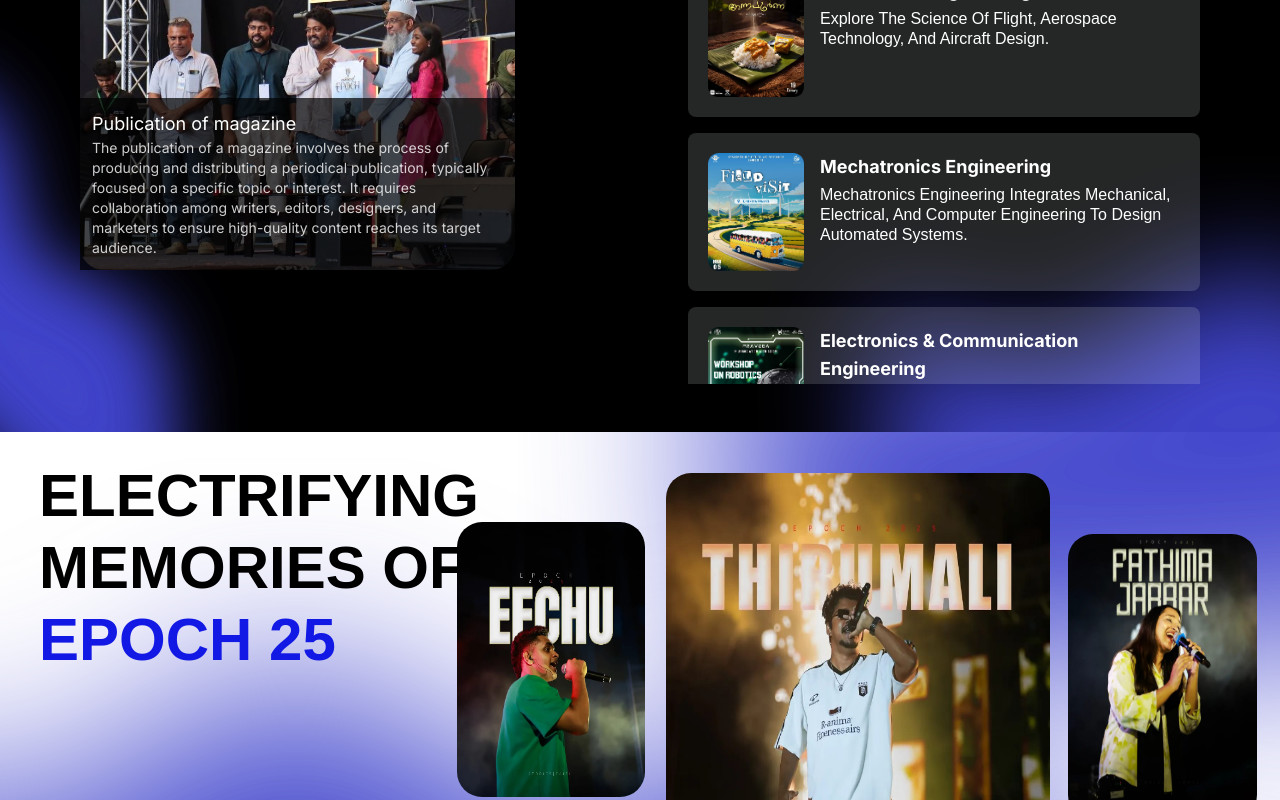
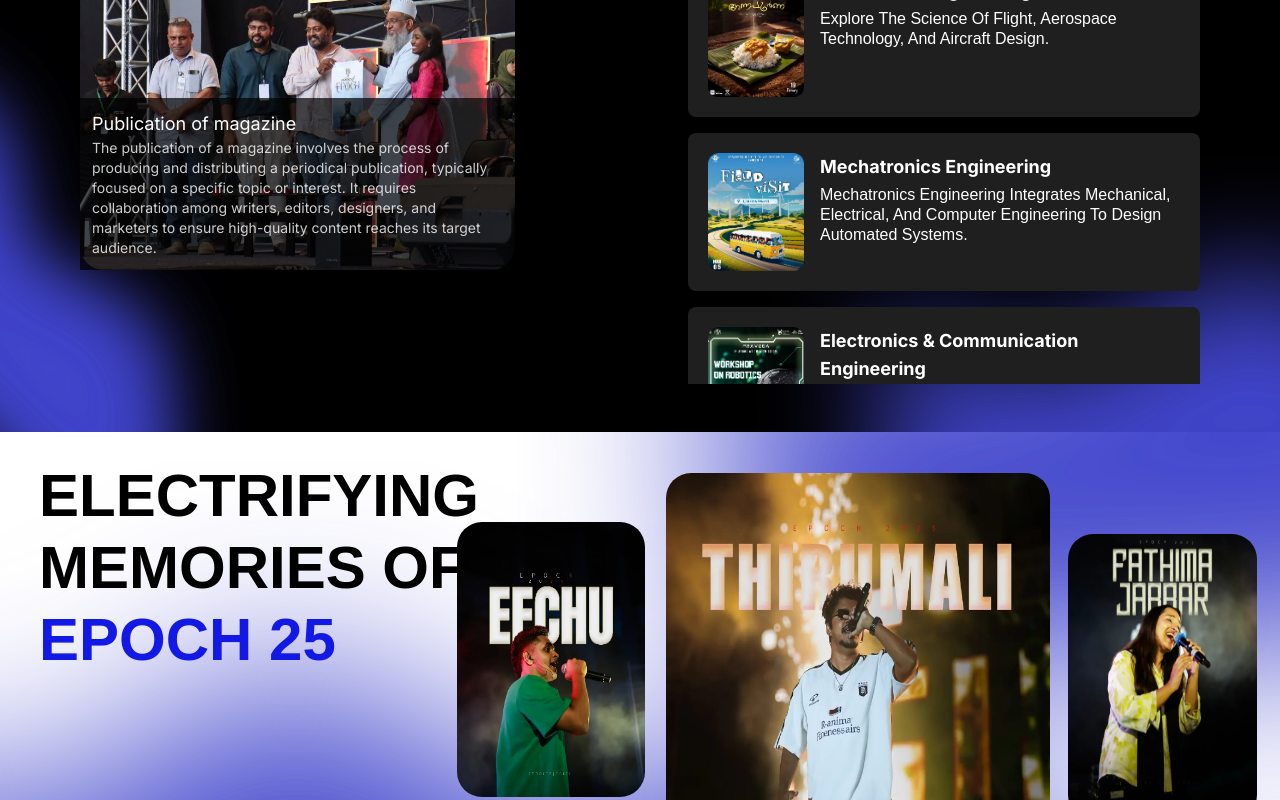
Before and after one commit to Twilight-Link/ace, a Next.js app: page / in a window 1280 px wide. Shown: the part 2040-2840 px from the top of the page. Built offline with nearby package versions, Linux system fonts and the light colour scheme.

Commit message:
Updated backgrounds

```diff
--- a/src/app/homepage/NewsAndUpdates.tsx
+++ b/src/app/homepage/NewsAndUpdates.tsx
@@ -86,7 +86,7 @@ export default function NewsAndUpdates(){
                         <ul role="list" >
                             {News.map((news, index) => (
                                 <li key={index} className=" justify-between gap-x-6 py-2">
-                                    <div className="flex min-w-0 gap-x-4 bg-[#f8faff]/15 p-5 rounded-lg">
+                                    <div className="flex min-w-0 gap-x-4 bg-[#1f1f1f] p-5 rounded-lg">
                                         <img alt="" src={news.imageUrl} className="w-24 flex-none" />
                                         <div className="min-w-0 flex-auto">
                                             <p className="text-lg font-bold font-inter capitalize text-white">{news.courceName}</p>
```
